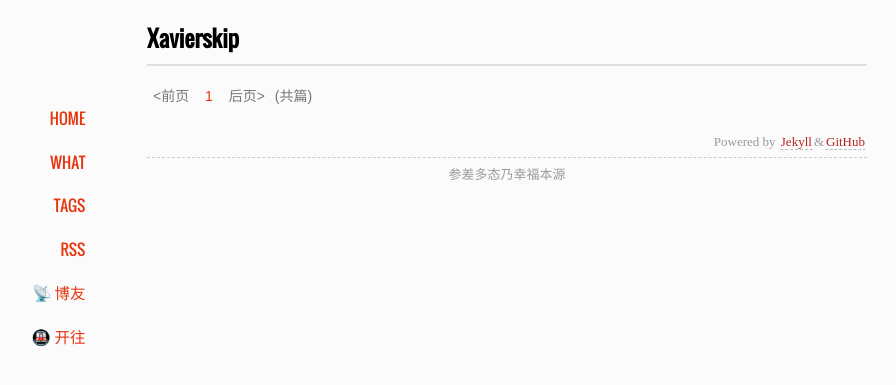
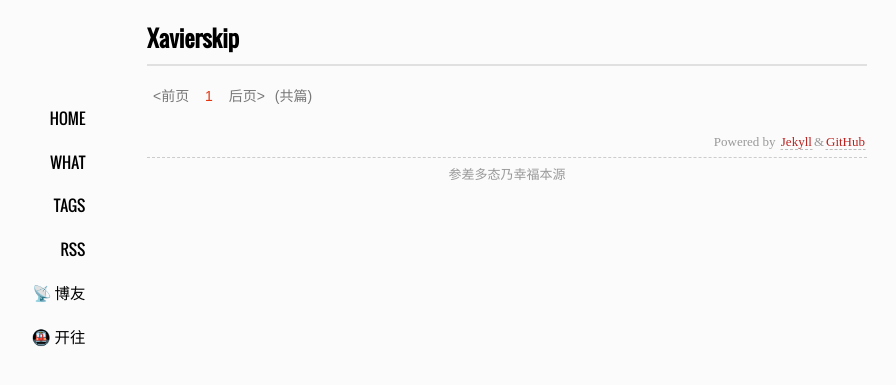
Before and after one commit to xavierskip/xavierskip.github.io, a Jekyll site: the page built from index.html, in a window 1280 px wide. Shown: the top 385 px of the page, without its empty margins (133-1029 px from the left). Built offline with Jekyll 4.4.1, drawn with Linux system fonts in a browser that asks for light colours; a style sheet for code colours, icons or effects is not loaded.

Commit message:
prefer color scheme dark

```diff
--- a/media/css/style.css
+++ b/media/css/style.css
@@ -25,6 +25,7 @@
   --post-color: #363636;
   --link-hover-bg: #E7350F;
   --link-color: #E7350F;
+  --nav-color: #000000;
   --nav-hover-color: #f9f9f9;
   --code-color: #ffffff;
   --tag-bg: #0087F7;
@@ -44,6 +45,7 @@
     --post-color: #b89ed3;
     --link-hover-bg: #ffff9b;
     --link-color: #57d35d;
+    --nav-color: #57d35d;
     --nav-hover-color: #8f00ff;
     --code-color: #ccc;
     --tag-bg: #ffff8b;
@@ -95,7 +97,7 @@
 .tag a:hover{border-bottom: 0;}
 header{padding:0.5em 0 0.7em 0;border-bottom: 2px solid #E0E0E0;}
 nav{font-family: 'Oswald', sans-serif;font-size:1.1em;text-transform:uppercase;float:left;margin-left:-12em;margin-top:2em;width:9em;text-align:right;white-space: nowrap;}
-nav a{display:block;padding:.7em 1em;color:var(--link-color);}
+nav a{display:block;padding:.7em 1em;color:var(--nav-color);}
 nav a:hover{background-color: var(--link-hover-bg);text-decoration:none;color:var(--nav-hover-color);border: 0;-webkit-transition:color .2s linear;}
 .post{margin: .5em 0 1em 0;font-size: 21px;color:var(--post-color);}
 .post h2{margin: 21px 0 13px 0;}
```
